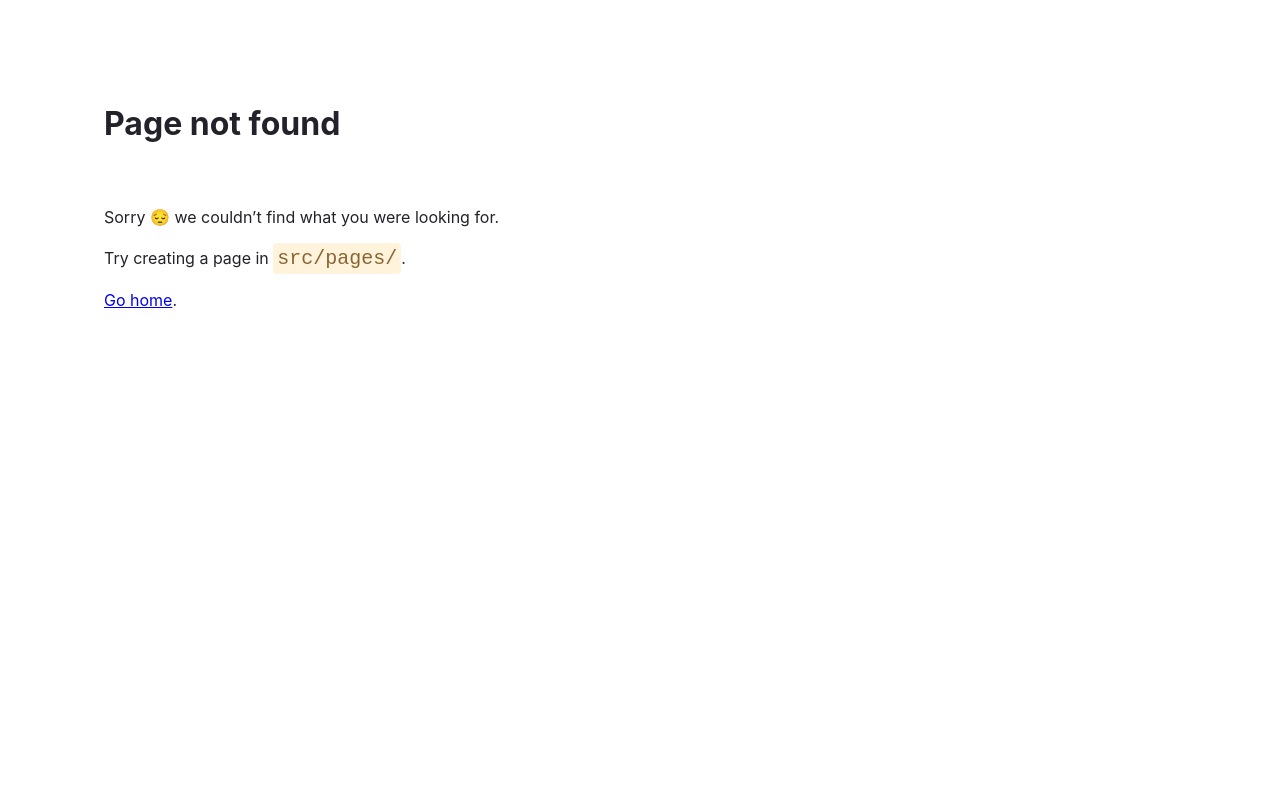
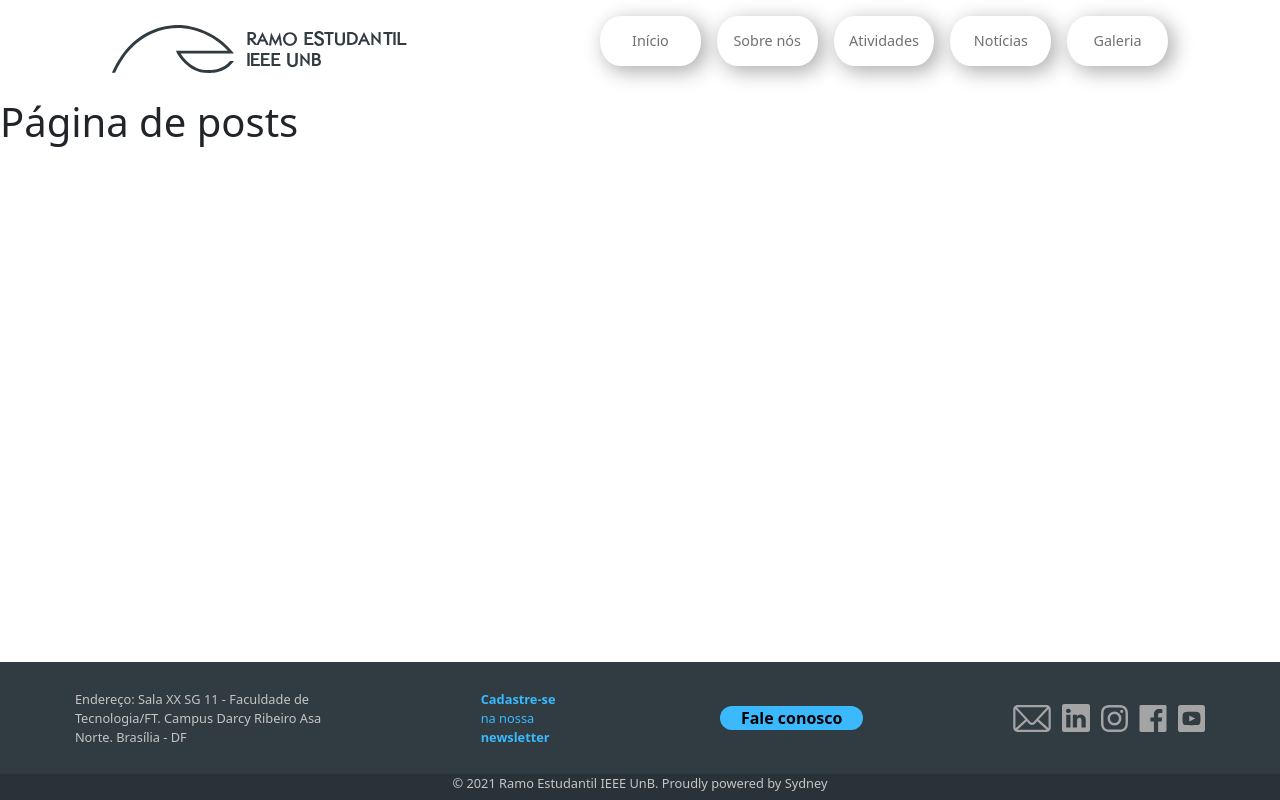
Before and after one commit to ieeeunb/site-ramo-ieee-unb, a Gatsby site: page /article in a window 1280 px wide. Before the commit this address had no page. Built offline with nearby package versions, Linux system fonts and the light colour scheme; Gatsby itself is replaced by a stand-in of ours.

Commit message:
Add post page

```diff
--- /dev/null
+++ b/src/pages/article/index.jsx
@@ -0,0 +1,24 @@
+import * as React from 'react';
+
+import 'src/pages/index.css';
+
+import Layout from "src/components/Layout";
+import Header from "src/components/Header";
+import Footer from "src/components/Footer";
+
+const ArticlePage = (props) => {
+  console.log(props);
+  return(
+    <Layout>
+      <div className="site">
+        <Header />
+        <div className="site-content">
+          <h1>Página de posts</h1>
+        </div>
+        <Footer />
+      </div>
+    </Layout>
+  );
+}
+
+export default ArticlePage;
--- a/src/pages/index.jsx
+++ b/src/pages/index.jsx
@@ -1,7 +1,7 @@
 import * as React from "react";
 
 import "normalize.css";
-import "./index.css";
+import "src/pages/index.css";
 
 import Layout from "src/components/Layout";
 import Header from "src/components/Header";
@@ -9,7 +9,7 @@ import Hero from "src/components/Home/Hero";
 import Footer from "src/components/Footer";
 import Statistics from "src/components/Home/Statistics";
 
-import { getStatistics } from "../services/statistics";
+import { getStatistics } from "src/services/statistics";
 
 // markup
 const IndexPage = () => {
@@ -17,7 +17,6 @@ const IndexPage = () => {
 
   React.useEffect(() => {
     getStatistics().then((data) => {
-      console.log(data);
       setStatistics(data.props.data);
     });
   }, []);
```
